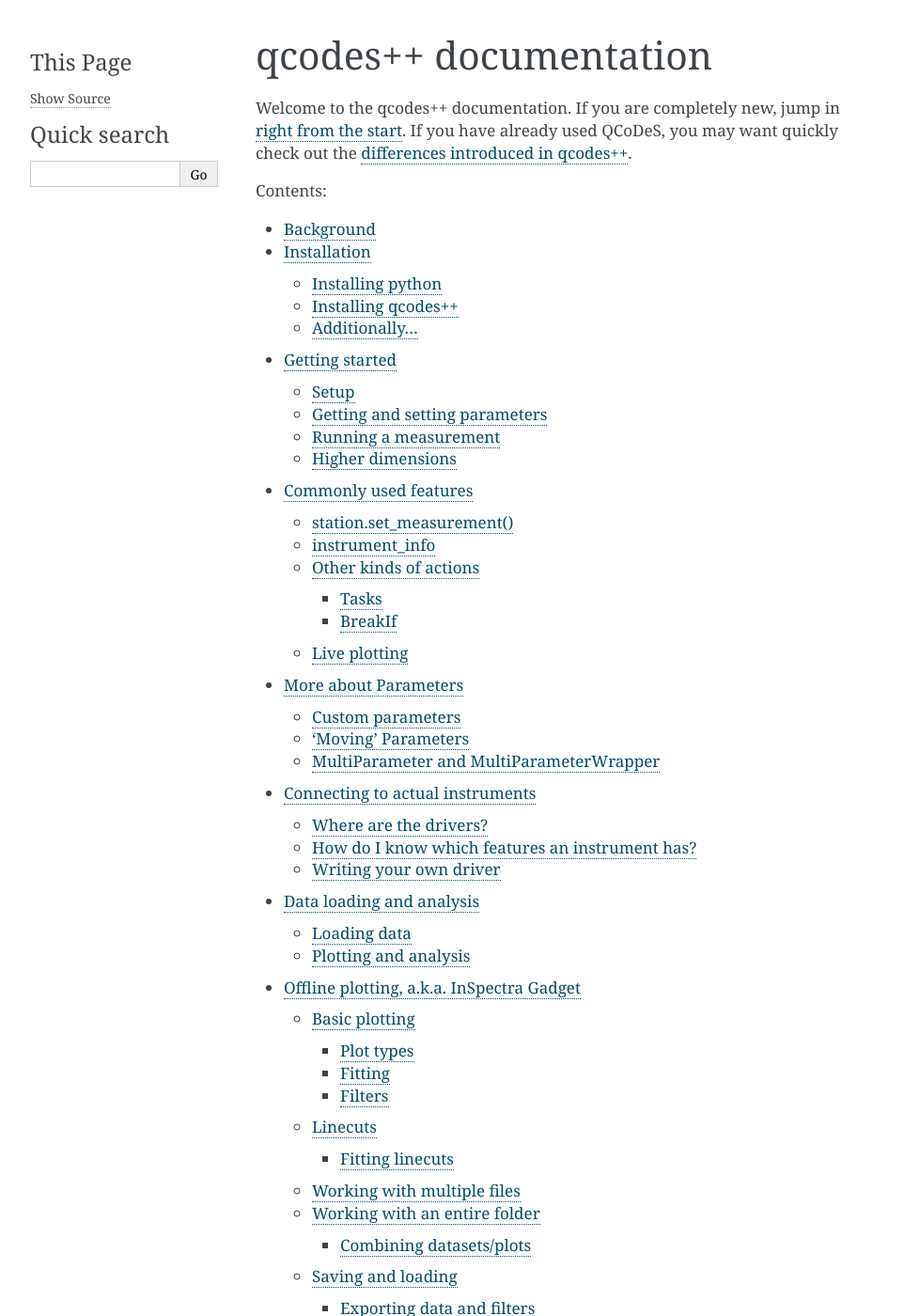
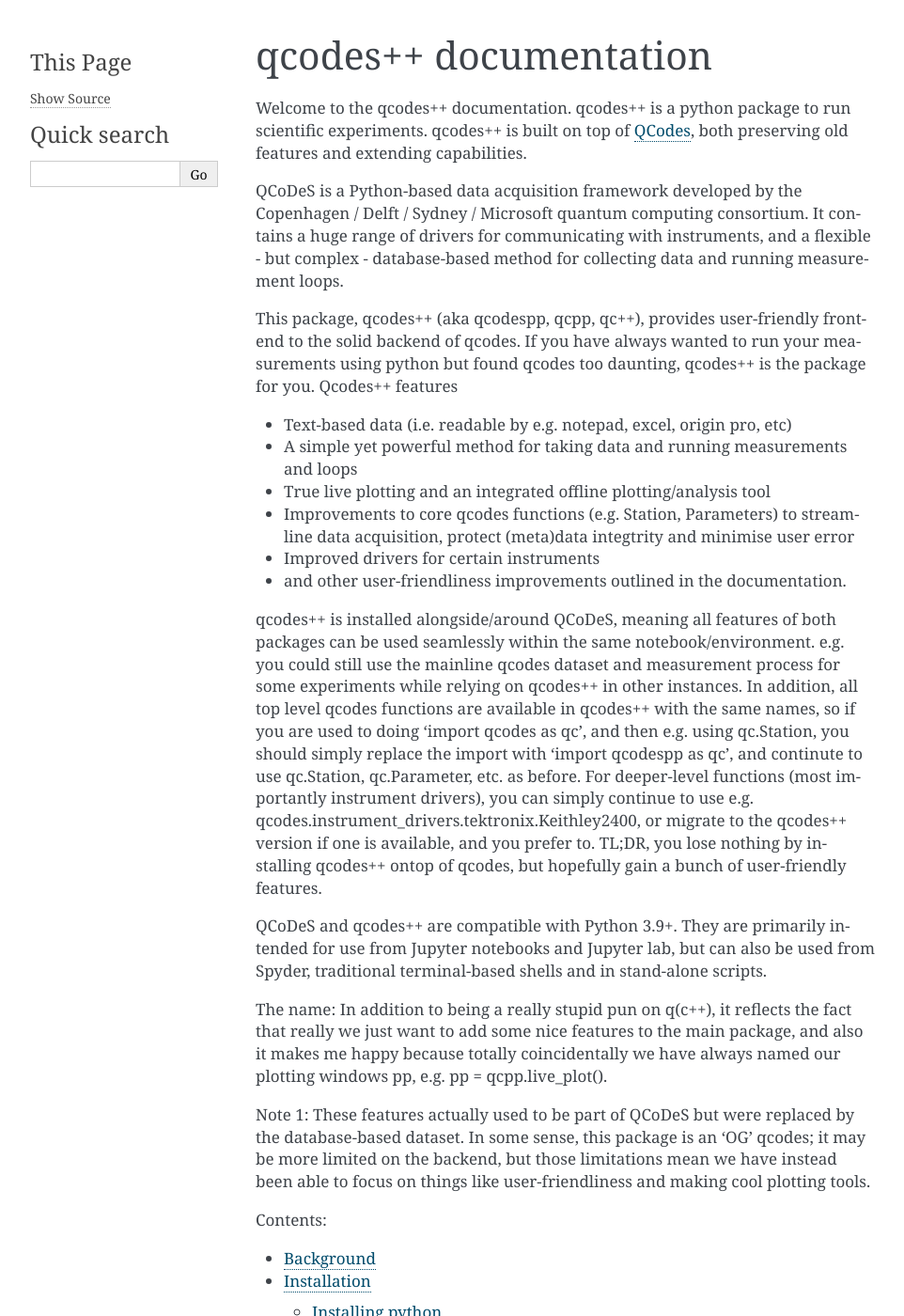
Before and after one commit to qcodespp/qcodespp.github.io, a Sphinx documentation site: the page built from docs/source/index.rst, in a window 1280 px wide and 1400 px high. Shown: the whole window at 94% size, without its empty margins (148-1110 px from the left). Built offline with Sphinx 7.4.7, drawn with Linux system fonts in a browser that asks for light colours.

Commit message:
edit index.rst

```diff
--- a/docs/source/index.rst
+++ b/docs/source/index.rst
@@ -1,7 +1,48 @@
 qcodes++ documentation
 ======================
 
-Welcome to the qcodes++ documentation. If you are completely new, jump in `right from the start <getting_started.html>`__. If you have already used QCoDeS, you may want quickly check out the `differences introduced in qcodes++ <differences_from_qcodes.html>`__.
+Welcome to the qcodes++ documentation. qcodes++ is a python package to run scientific experiments. qcodes++ is built on top of  `QCodes <https://qcodes.github.io/Qcodes/>`__, both preserving old features and extending capabilities.
+
+QCoDeS is a Python-based data acquisition framework developed by the
+Copenhagen / Delft / Sydney / Microsoft quantum computing consortium.
+It contains a huge range of drivers for communicating with instruments,
+and a flexible - but complex - database-based method for collecting data
+and running measurement loops.
+
+This package, qcodes++ (aka qcodespp, qcpp, qc++), provides user-friendly
+frontend to the solid backend of qcodes. If you have always wanted to run
+your measurements using python but found qcodes too daunting, qcodes++ is
+the package for you. Qcodes++ features
+
+* Text-based data (i.e. readable by e.g. notepad, excel, origin pro, etc)
+* A simple yet powerful method for taking data and running measurements and loops
+* True live plotting and an integrated offline plotting/analysis tool
+* Improvements to core qcodes functions (e.g. Station, Parameters) to streamline data acquisition, protect (meta)data integtrity and minimise user error
+* Improved drivers for certain instruments
+* and other user-friendliness improvements outlined in the documentation.
+
+qcodes++ is installed alongside/around QCoDeS, meaning all features of both packages can be used
+seamlessly within the same notebook/environment. e.g. you could still use the mainline qcodes
+dataset and measurement process for some experiments while relying on qcodes++ in other instances.
+In addition, all top level qcodes functions are available in qcodes++ with the same names, so if you
+are used to doing 'import qcodes as qc', and then e.g. using qc.Station, you should simply replace the import with
+'import qcodespp as qc', and continute to use qc.Station, qc.Parameter, etc. as before. For deeper-level
+functions (most importantly instrument drivers), you can simply continue to use e.g.
+qcodes.instrument_drivers.tektronix.Keithley2400, or migrate to the qcodes++ version if one is available, and you prefer to.
+TL;DR, you lose nothing by installing qcodes++ ontop of qcodes, but hopefully gain a bunch of user-friendly features.
+
+QCoDeS and qcodes++ are compatible with Python 3.9+. They are primarily intended for use
+from Jupyter notebooks and Jupyter lab, but can also be used from Spyder, traditional terminal-based
+shells and in stand-alone scripts.
+
+The name: In addition to being a really stupid pun on q(c++), it reflects the fact that really we just want
+to add some nice features to the main package, and also it makes me happy because totally
+coincidentally we have always named our plotting windows pp, e.g. pp = qcpp.live_plot().
+
+Note 1: These features actually used to be part of QCoDeS but were replaced by the database-based dataset.
+In some sense, this package is an 'OG' qcodes; it may be more limited on the backend, but those limitations
+mean we have instead been able to focus on things like user-friendliness and making cool plotting tools.
+
 
 .. toctree::
    :maxdepth: 3
```
